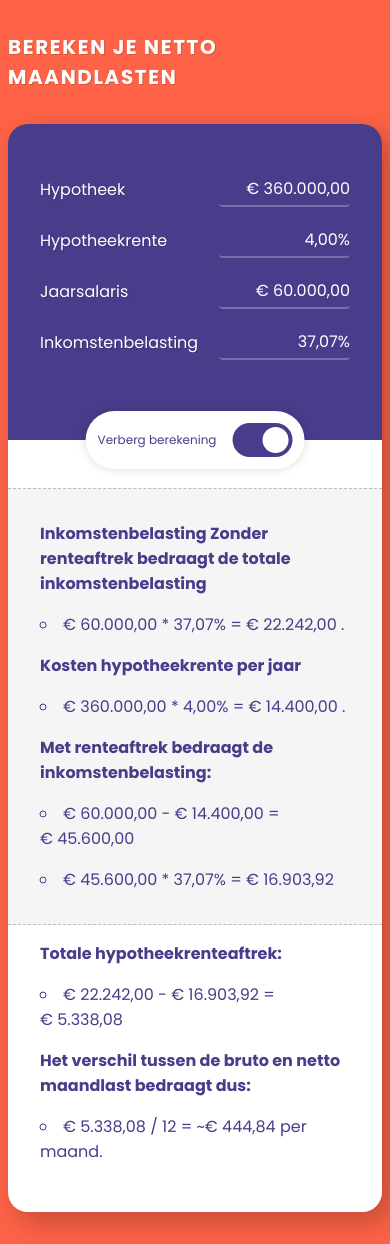
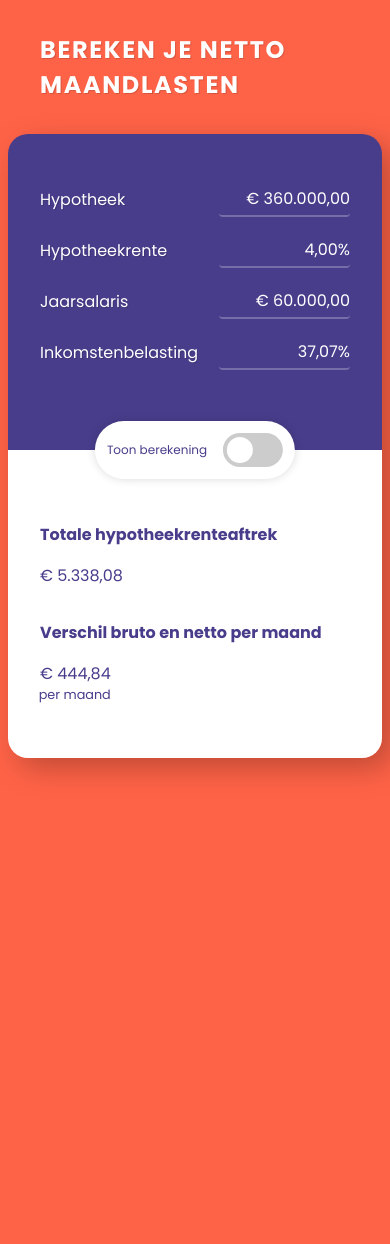
Before and after one commit to levizimmerman/svelte-hypotheek-rente-aftrek-calculator, a SvelteKit app: page / in a window 390 px wide. After the commit the page ends 844 px from the top, so only its background shows below. Built offline with nearby package versions, Linux system fonts and the light colour scheme.

Commit message:
fix: support dark mode

```diff
--- /dev/null
+++ b/src/lib/components/calculation-row/calculation-row.svelte
@@ -0,0 +1,31 @@
+<script lang="ts">
+    export let showCalc = true;
+</script>
+
+<section class="wrapper">
+        <div class="row top">
+            <slot name="label"></slot>
+        </div>
+        <div class="row bottom">
+            {#if showCalc}
+            <slot name="calc"></slot>
+            {/if}
+            <div class="outcome">
+                <slot name="outcome"></slot>
+            </div>
+        </div>
+</section>
+
+<style>
+    .wrapper {
+        padding: 0.5rem 0;
+    }
+    .row.bottom {
+        display: flex;
+        justify-content: space-between;
+        align-items: flex-end;
+    }
+    .outcome {
+        text-align: right;
+    }
+</style>
--- a/src/lib/components/collapsible/collapsible.svelte
+++ b/src/lib/components/collapsible/collapsible.svelte
@@ -15,9 +15,9 @@
         margin: 0 -2rem;
     }
     .container {
-        background: #f5f5f5;
-        border-top: 1px dashed #bbb;
-        border-bottom: 1px dashed #bbb;
+        background: var(--bg-sheet-level);
+        border-top: 1px dashed var(--bg-sheet-level-border);
+        border-bottom: 1px dashed var(--bg-sheet-level-border);
         padding: 1rem 2rem;
         box-sizing: border-box;
     }
--- a/src/lib/components/input/input.svelte
+++ b/src/lib/components/input/input.svelte
@@ -69,7 +69,7 @@
 		border-radius: 4px;
 		font-size: 1.5rem;
 		font-family: var(--font-family);
-		color: white;
+		color: var(--text-on-brand);
 		padding: 0.25rem 0;
 		transition: background-color 0.1s ease-in-out;
 		outline: none;
--- a/src/lib/components/switch/switch.svelte
+++ b/src/lib/components/switch/switch.svelte
@@ -31,7 +31,7 @@
   left: 0;
   right: 0;
   bottom: 0;
-  background-color: #ccc;
+  background-color: var(--switch-bg);
   -webkit-transition: .4s;
   transition: .4s;
 }
@@ -43,7 +43,7 @@
   width: 26px;
   left: 4px;
   bottom: 4px;
-  background-color: white;
+  background-color: var(--switch-toggle);
   -webkit-transition: .4s;
   transition: .4s;
 }
--- a/src/lib/components/tooltip/tooltip.svelte
+++ b/src/lib/components/tooltip/tooltip.svelte
@@ -17,10 +17,10 @@
         position: absolute;
         top: 0;
         left: 50%;
-        background: darkblue;
+        background: var(--bg-brand);
         box-shadow: 0px 0px 3px rgba(0, 0, 0, 0.5);
         letter-spacing: 0.1ch;
-        color: #fff;
+        color: var(--text-on-brand);
         padding: 0.25rem 0.5rem;
         border-radius: 0.5rem;
         font-size: 0.9rem;
@@ -30,6 +30,7 @@
         transition: all 0.2s ease;
         transform: translate(-50%, -150%);
         pointer-events: none;
+        text-align: center;
     }
     .wrapper:hover .tip {
         opacity: 1;
--- a/src/routes/+page.svelte
+++ b/src/routes/+page.svelte
@@ -1,14 +1,15 @@
 <script lang="ts">
-    import { logEvent } from "firebase/analytics";
-    import type { Analytics } from "firebase/analytics";
+	import { logEvent } from 'firebase/analytics';
+	import type { Analytics } from 'firebase/analytics';
 	import Collapsible from '../lib/components/collapsible/collapsible.svelte';
 	import Input from '../lib/components/input/input.svelte';
 	import Label from '../lib/components/label/label.svelte';
 	import Row from '../lib/components/row/row.svelte';
 	import Switch from '../lib/components/switch/switch.svelte';
 	import Tooltip from '../lib/components/tooltip/tooltip.svelte';
-	import { onMount } from "svelte";
-	import { initFirebase } from "../lib/tools/firebase";
+	import { onMount } from 'svelte';
+	import { initFirebase } from '../lib/tools/firebase';
+	import CalculationRow from '$lib/components/calculation-row/calculation-row.svelte';
 
 	const getTaxRateBySalary = (_salary: number) => {
 		if (_salary < 69399) {
@@ -20,7 +21,7 @@
 	let mortgageInterest = 4;
 	let salary = 60000;
 	let taxRate = getTaxRateBySalary(salary);
-	let showCalc = true;
+	let showCalc = false;
 	let analytics: Analytics;
 	let housePrice = 400000;
 	const realEstateTax = 0.5;
@@ -31,10 +32,10 @@
 	$: taxableIncomeAfterDeduction = (incomeMinusMortgageCostPerYear / 100) * taxRate;
 	$: taxDeduction = taxableIncome - taxableIncomeAfterDeduction;
 
-    onMount(() => {
-        const firebase = initFirebase();
-        analytics = firebase.analytics;
-    });
+	// onMount(() => {
+	// 	const firebase = initFirebase();
+	// 	analytics = firebase.analytics;
+	// });
 
 	const formatPrice = (num: number) => {
 		return Intl.NumberFormat('nl-NL', { style: 'currency', currency: 'EUR' }).format(num);
@@ -49,23 +50,23 @@
 	const onMortgageChange = (event: Event) => {
 		const target = event.target as HTMLInputElement;
 		mortgage = Number(target.value);
-        logEvent(analytics, 'mortgage_change', { mortgage: mortgage });
+		// logEvent(analytics, 'mortgage_change', { mortgage: mortgage });
 	};
 	const onMortgageInterestChange = (event: Event) => {
 		const target = event.target as HTMLInputElement;
 		mortgageInterest = Number(target.value);
-        logEvent(analytics, 'mortgage_interest_change', { mortgageInterest: mortgageInterest });
+		// logEvent(analytics, 'mortgage_interest_change', { mortgageInterest: mortgageInterest });
 	};
 	const onSalaryChange = (event: Event) => {
 		const target = event.target as HTMLInputElement;
 		salary = Number(target.value);
 		taxRate = getTaxRateBySalary(salary);
-        logEvent(analytics, 'salary_change', { salary: salary });
+		// logEvent(analytics, 'salary_change', { salary: salary });
 	};
 	const onTaxRateChange = (event: Event) => {
 		const target = event.target as HTMLInputElement;
 		taxRate = Number(target.value);
-        logEvent(analytics, 'tax_rate_change', { taxRate: taxRate });
+		// logEvent(analytics, 'tax_rate_change', { taxRate: taxRate });
 	};
 </script>
 
@@ -130,76 +131,85 @@
 			</div>
 			<div class="bottom">
 				<Collapsible collapsed={!showCalc}>
-					<p class="bold">
-						Inkomstenbelasting Zonder renteaftrek bedraagt de totale inkomstenbelasting
-					</p>
-					<ul>
-						<li>
+					<CalculationRow>
+						<p class="bold" slot="label">Inkomstenbelasting zonder renteaftrek</p>
+						<div slot="calc">
 							<Tooltip tip="Jaarsalaris">{formatPrice(salary)}</Tooltip> * <Tooltip
 								tip="Inkomstenbelasting">{formatPercentage(taxRate)}</Tooltip
-							> = <Tooltip tip="Belastbaar inkomen">{formatPrice(taxableIncome)}</Tooltip>.
-						</li>
-					</ul>
-					<p class="bold">Kosten hypotheekrente per jaar</p>
-					<ul>
-						<li>
+							>
+						</div>
+						<div slot="outcome">
+							= <Tooltip tip="Belastbaar inkomen">{formatPrice(taxableIncome)}</Tooltip>
+						</div>
+					</CalculationRow>
+					<CalculationRow>
+						<p class="bold" slot="label">Kosten hypotheekrente per jaar</p>
+						<div slot="calc">
 							<Tooltip tip="Hypotheek">{formatPrice(mortgage)}</Tooltip> * <Tooltip
 								tip="Hypotheekrente">{formatPercentage(mortgageInterest)}</Tooltip
-							> = <Tooltip tip="Hypotheekrente kosten per jaar"
+							>
+						</div>
+						<div slot="outcome">
+							= <Tooltip tip="Hypotheekrente kosten per jaar"
 								>{formatPrice(mortgageCostPerYear)}</Tooltip
-							>.
-						</li>
-					</ul>
-					<p class="bold">Met renteaftrek bedraagt de inkomstenbelasting:</p>
-					<ul>
-						<li>
+							>
+						</div>
+					</CalculationRow>
+					<CalculationRow>
+						<p class="bold" slot="label">Inkomstenbelasting met renteaftrek</p>
+						<div slot="calc">
+							<div>
 								<Tooltip tip="Jaarsalaris">{formatPrice(salary)}</Tooltip> - <Tooltip
 									tip="Hypotheekrente kosten per jaar">{formatPrice(mortgageCostPerYear)}</Tooltip
-							> = <Tooltip
+								>
+							</div>
+							<div>
+								<Tooltip tip="Belastbaar inkomen met aftrek van de hypotheek rente kosten per jaar"
+									>{formatPrice(incomeMinusMortgageCostPerYear)}</Tooltip
+								> * <Tooltip tip="Inkomstenbelasting">{formatPercentage(taxRate)}</Tooltip>
+							</div>
+						</div>
+						<div slot="outcome">
+							<div class="nowrap">
+								= <Tooltip
 									tip="Belastbaar inkomen met aftrek van de hypotheek rente kosten per jaar"
 									>{formatPrice(incomeMinusMortgageCostPerYear)}</Tooltip
-							><br />
-						</li>
-						<li>
-							<Tooltip tip="Belastbaar inkomen met aftrek van de hypotheek rente kosten per jaar"
-								>{formatPrice(incomeMinusMortgageCostPerYear)}</Tooltip
-							> * <Tooltip tip="Inkomstenbelasting">{formatPercentage(taxRate)}</Tooltip> = <Tooltip
+								>
+							</div>
+							<div class="nowrap">
+								= <Tooltip tip="Belastbaar inkomen na hypotheekrenteaftrek"
+									>{formatPrice(taxableIncomeAfterDeduction)}</Tooltip
+								>
+							</div>
+						</div>
+					</CalculationRow>
+				</Collapsible>
+				<CalculationRow {showCalc}>
+					<p class="bold" slot="label">Totale hypotheekrenteaftrek</p>
+					<div slot="calc">
+						<Tooltip tip="Belastbaar inkomen">{formatPrice(taxableIncome)}</Tooltip> - <Tooltip
 							tip="Belastbaar inkomen na hypotheekrenteaftrek"
 							>{formatPrice(taxableIncomeAfterDeduction)}</Tooltip
 						>
-						</li>
-					</ul>
-				</Collapsible>
-				<p class="bold">Totale hypotheekrenteaftrek:</p>
-				<ul>
-					{#if showCalc}
-						<li>
-							<Tooltip tip="Belastbaar inkomen">{formatPrice(taxableIncome)}</Tooltip> - <Tooltip
-								tip="Belastbaar inkomen na hypotheekrenteaftrek"
-								>{formatPrice(taxableIncomeAfterDeduction)}</Tooltip
-							> = <Tooltip tip="Belastingvoordeel">{formatPrice(taxDeduction)}</Tooltip>
-						</li>
-					{:else}
-						<li><Tooltip tip="Belastingvoordeel">{formatPrice(taxDeduction)}</Tooltip></li>
-					{/if}
-				</ul>
-				<p class="bold">Het verschil tussen de bruto en netto maandlast bedraagt dus:</p>
-				<ul>
-					{#if showCalc}
-						<li>
+					</div>
+					<div slot="outcome">
+						{#if showCalc}= {/if}
+						<Tooltip tip="Belastingvoordeel">{formatPrice(taxDeduction)}</Tooltip>
+					</div>
+				</CalculationRow>
+				<CalculationRow {showCalc}>
+					<p class="bold" slot="label">Verschil bruto en netto per maand</p>
+					<div slot="calc">
 						<Tooltip tip="Belastingvoordeel">{formatPrice(taxDeduction)}</Tooltip> / <Tooltip
 							tip="Aantal maanden in het jaar">12</Tooltip
-							> = ~<Tooltip tip="Belasting voordeel per maand"
-								>{formatPrice(taxDeduction / 12)}</Tooltip
-							> per maand.
-						</li>
-					{:else}
-						<li>
-							~<Tooltip tip="Belasting voordeel per maand">{formatPrice(taxDeduction / 12)}</Tooltip
-							> per maand.
-						</li>
-					{/if}
-				</ul>
+						>
+					</div>
+					<div slot="outcome" class="per-month-outcome">
+						{#if showCalc}= {/if}
+						<Tooltip tip="Belasting voordeel per maand">{formatPrice(taxDeduction / 12)}</Tooltip
+						><span class="per-month-label">per maand</span>
+					</div>
+				</CalculationRow>
 				<div class="show-calc">
 					{#if showCalc}Verberg berekening{:else}Toon berekening{/if}<Switch
 						onToggle={(on) => (showCalc = on)}
@@ -212,29 +222,60 @@
 </div>
 
 <style>
+	:root {
+		--bg: #ff6347;
+		--bg-brand: #483d8b;
+		--bg-sheet: white;
+		--bg-sheet-level: #f5f5f5;
+		--bg-sheet-level-border: #bbb;
+		--text-on-bg: white;
+		--text-on-brand: white;
+		--text-on-sheet: darkslateblue;
+		--switch-bg: #ccc;
+		--switch-toggle: white;
+	}
+	@media (prefers-color-scheme: dark) {
+		:root {
+			--bg: #271F59;
+            --bg-brand: darkslateblue;
+            --bg-sheet: #333;
+            --bg-sheet-level: #3f3f3f;
+		    --bg-sheet-level-border: #666;
+            --text-on-bg: #F1EFFF;
+            --text-on-brand: #F1EFFF;
+            --text-on-sheet: #F1EFFF;
+            --switch-bg: #777;
+            --switch-toggle: #f5f5f5;
+		}
+	}
 	:global(body) {
-		background-color: tomato;
-		color: white;
+		background-color: var(--bg);
+		color: var(--text-on-bg);
 		text-shadow: 1px 1px 0px rgba(0, 0, 0, 0.15);
 		font-size: 1.2rem;
+	}
+	.per-month-outcome {
+		position: relative;
+	}
+	.per-month-label {
+		position: absolute;
+		top: 100%;
+		font-size: 0.8rem;
+		white-space: nowrap;
+		right: 0;
 	}
 	.page {
 		font-family: var(--font-family);
 	}
-	li + li {
-		margin-top: 1rem;
-	}
-	ul {
-		list-style-position: inside;
-		list-style-type: circle;
-		padding: 0;
+	.nowrap {
+		white-space: nowrap;
 	}
 	.show-calc {
 		position: absolute;
 		top: 0;
 		transform: translate(-50%, -50%);
 		left: 50%;
-		background-color: white;
+		background-color: var(--bg-sheet);
 		padding: 1rem;
 		border-radius: 50px;
 		font-size: 1rem;
@@ -254,6 +295,7 @@
 		letter-spacing: 0.1rem;
 		font-size: 2rem;
 		margin: 2rem auto;
+		padding: 0 2rem;
 	}
 	.bold {
 		font-weight: bold;
@@ -269,21 +311,22 @@
 		padding: 2rem;
 	}
 	.top {
-		background-color: darkslateblue;
+		background-color: var(--bg-brand);
 		padding-bottom: 4rem;
 		border-radius: 20px 20px 0 0;
 	}
 	.bottom {
-		background-color: white;
-		color: darkslateblue;
+		background-color: var(--bg-sheet);
+		color: var(--text-on-sheet);
 		text-shadow: none;
 		position: relative;
 		padding-top: 3rem;
+		padding-bottom: 4rem;
 		border-radius: 0 0 20px 20px;
 	}
 	@media screen and (max-width: 36rem) {
 		h1 {
-			font-size: 1.25rem;
+			font-size: 1.5rem;
 		}
 		:global(body) {
 			font-size: 1rem;
```
Lines whose indentation alone changed are shown as unchanged.
